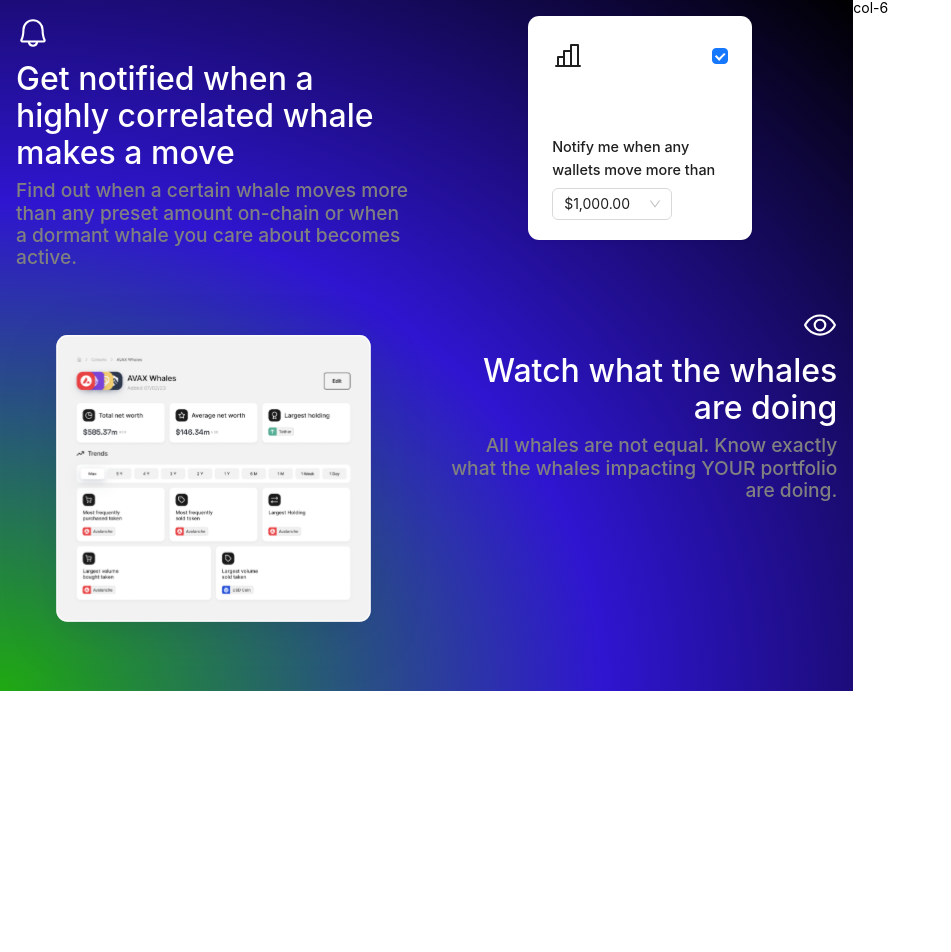
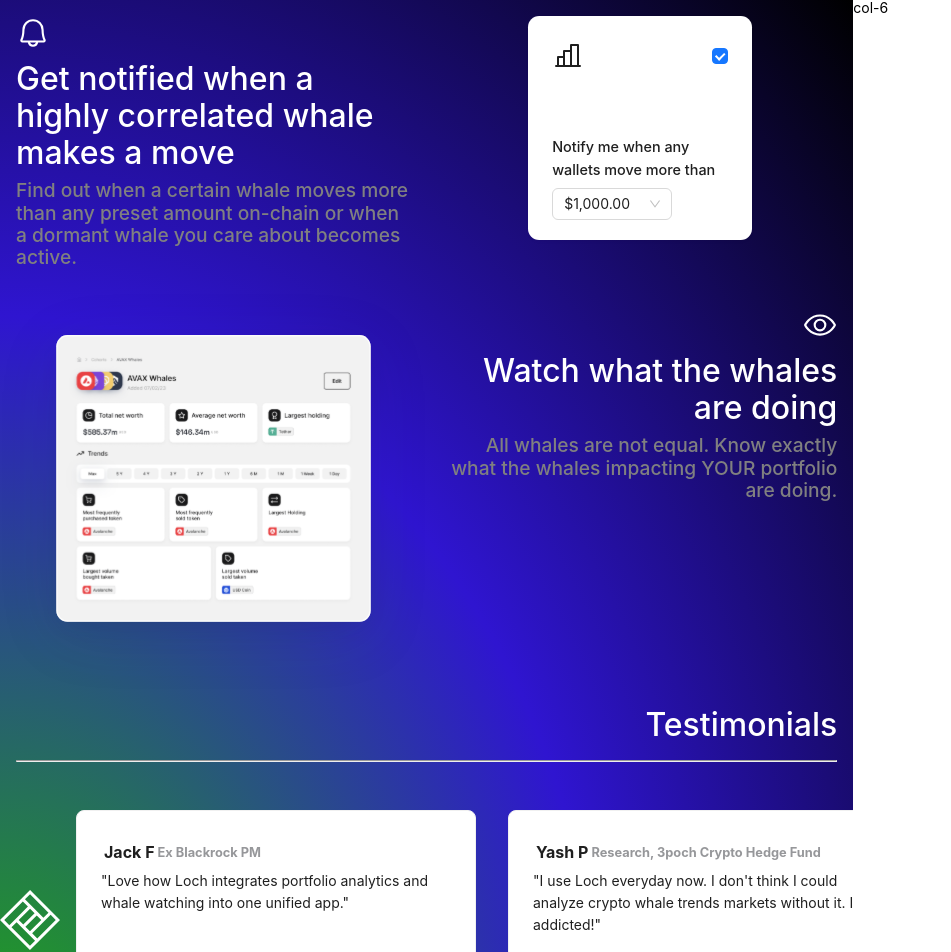
Before and after one commit to HimandriSharma/landing-animations, a React (Create React App) app: page / in a window 1280 px wide. Shown: the top 952 px of the page, without its empty margins (0-951 px from the left). Before the commit the page ends 800 px from the top, so only its background shows below. Built offline with nearby package versions, Linux system fonts and the light colour scheme.

Commit message:
completed adding feedbacks

```diff
--- /dev/null
+++ b/src/components/Footer.tsx
@@ -0,0 +1,58 @@
+import { Image } from "antd";
+import Logo from "../assets/logo.svg";
+import FeedbackCard from "./cards/FeedbackCard";
+const feedbacks = [
+	{
+		name: "Jack F",
+		title: "Ex Blackrock PM",
+		statement:
+			"Love how Loch integrates portfolio analytics and whale watching into one unified app.",
+	},
+	{
+		name: "Yash P",
+		title: "Research, 3poch Crypto Hedge Fund",
+		statement:
+			"I use Loch everyday now. I don't think I could analyze crypto whale trends markets without it. I'm addicted!",
+	},
+	{
+		name: "Shiv S",
+		title: "Co-Founder Magik Labs",
+		statement:
+			"Managing my own portfolio is helpful and well designed. What’s really interesting is watching the whales though. No one else has made whale tracking so simple.",
+	},
+];
+function Footer() {
+	return (
+		<>
+			<div
+				style={{
+					width: "100%",
+					display: "flex",
+					justifyContent: "flex-end",
+					alignItems: "flex-end",
+					fontSize: "2rem",
+					fontWeight: "500",
+					color: "white",
+					margin: "1rem",
+				}}
+			>
+				Testimonials
+			</div>
+			<hr style={{ width: "100%", margin: "0 1rem" }} />
+			<div style={{ display: "flex" }}>
+				<Image preview={false} src={Logo} style={{ margin: "8rem 0" }} />
+				<div style={{ display: "flex", maxWidth: "70%", overflow: "scroll" }}>
+					{feedbacks.map((i) => (
+						<FeedbackCard
+							name={i.name}
+							title={i.title}
+							statement={i.statement}
+						/>
+					))}
+				</div>
+			</div>
+		</>
+	);
+}
+
+export default Footer;
--- /dev/null
+++ b/src/components/cards/FeedbackCard.tsx
@@ -0,0 +1,35 @@
+import { Card } from "antd";
+import React from "react";
+
+type PropType = {
+	name: string;
+	title: string;
+	statement: string;
+};
+function FeedbackCard({ name, title, statement }: PropType) {
+	return (
+		<Card
+			style={{
+				minWidth: "25rem",
+				maxWidth: "25rem",
+				minHeight: "10rem",
+				maxHeight: "10rem",
+				margin: "3rem 1rem",
+			}}
+		>
+			<div style={{ display: "flex", alignItems: "center", margin: "5px 0" }}>
+				<div style={{ fontSize: "1rem", fontWeight: "bold", margin: "0 3px" }}>
+					{name}
+				</div>
+				<div
+					style={{ fontSize: "0.8rem", fontWeight: "bold", color: "#96979A" }}
+				>
+					{title}
+				</div>
+			</div>
+			<div style={{ textOverflow: "ellipsis" }}>"{statement}"</div>
+		</Card>
+	);
+}
+
+export default FeedbackCard;
--- a/src/pages/LandingPage.tsx
+++ b/src/pages/LandingPage.tsx
@@ -6,6 +6,7 @@ import BellCard from "../components/cards/BellCard";
 import ChartCard from "../components/cards/ChartCard";
 import TimeCard from "../components/cards/TimeCard";
 import Dashboard from "../assets/dashboard.svg";
+import Footer from "../components/Footer";
 function LandingPage() {
 	return (
 		<Row>
@@ -43,7 +44,7 @@ function LandingPage() {
 				</Row>
 				<Row>
 					<Col xs={24} lg={12}>
-						<Image src={Dashboard} />
+						<Image src={Dashboard} preview={false} />
 					</Col>
 					<Col xs={24} lg={12}>
 						<TextBox
@@ -55,6 +56,9 @@ function LandingPage() {
 						/>
 					</Col>
 				</Row>
+				<Row>
+					<Footer />
+				</Row>
 			</Col>
 			<Col xs={24} lg={8} style={{ background: "#FFFFFF" }}>
 				col-6
```
Also changed, not shown: src/assets/logo.svg (renamed from src/assets/Vector.svg).
